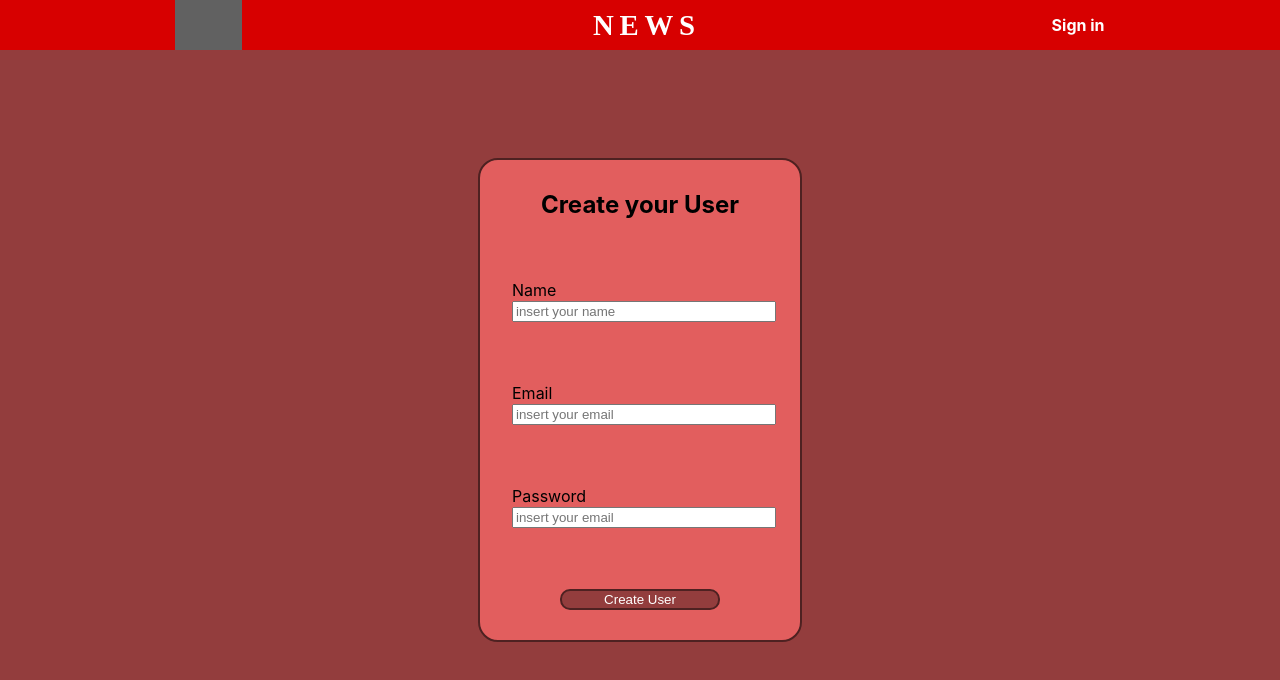
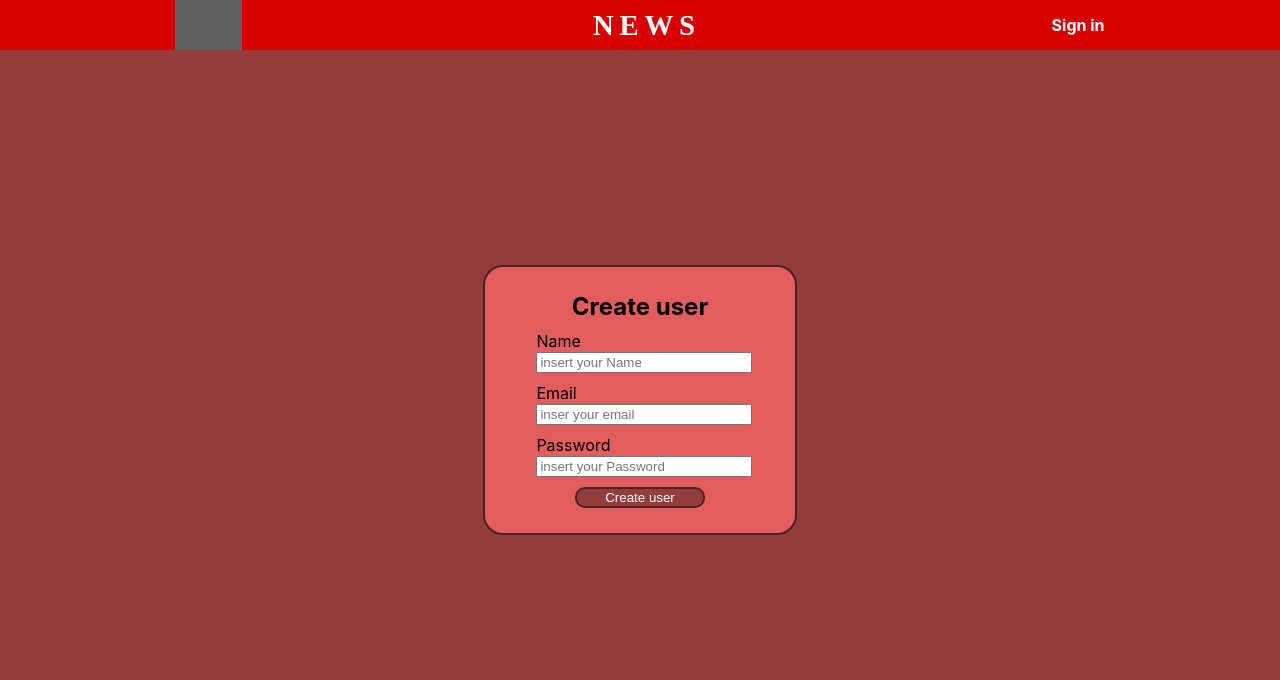
Before and after one commit to mauriciomartinez19/news-app, a React (Create React App) app in the folder frontend/: page /create-user in a window 1280 px wide. Shown: the top 680 px of the page. Built offline with nearby package versions, Linux system fonts and the light colour scheme; no server answers; grey boxes are pictures that could not be loaded.

Commit message:
Improve login page

```diff
--- /dev/null
+++ b/frontend/src/login/FormInput.js
@@ -0,0 +1,15 @@
+const FormInput = ({ formName, defaultValue, handleChange, placeholder, type }) => {
+    return (
+        <div className='create-user-input-box'>
+            <label className='create-user-input-name'>{formName}</label>
+            <input
+                className='create-user-input'
+                placeholder={placeholder}
+                defaultValue={defaultValue}
+                type={type}
+                onChange={e => handleChange(e.target.value)}></input>
+        </div>
+    )
+}
+
+export default FormInput
--- /dev/null
+++ b/frontend/src/login/FormPage.js
@@ -0,0 +1,36 @@
+import './create-user/createUser.css'
+import FormInput from './FormInput'
+
+const FormPage = ({ handleSubmit, title, formLabels, buttonTitle, secondButton }) => {
+
+    return (
+        <div className="create-user-page">
+            <div className='create-user-box'>
+                <form className="create-user-box-form" onSubmit={handleSubmit}>
+                    <h3 className='create-user-box-title'>{title}</h3>
+                    {formLabels.map(formLabel => {
+                        const { formName, placeholder, defaultValue, handleChange, type } = formLabel
+                        return (
+                            <FormInput
+                                formName={formName}
+                                placeholder={placeholder}
+                                defaultValue={defaultValue}
+                                handleChange={handleChange}
+                                type={type}
+                            />
+                        )
+                    })}
+
+                    <button className='create-user-btn'>{buttonTitle}</button>
+                </form>
+                {secondButton &&
+                    <a href={secondButton.href} className="create-new-user-btn-tag-a">
+                        <button className='create-new-user-btn'>{secondButton.buttonName}</button>
+                    </a>}
+
+            </div>
+        </div>
+    )
+}
+
+export default FormPage
--- a/frontend/src/login/create-user/create-user.js
+++ b/frontend/src/login/create-user/create-user.js
@@ -1,4 +1,5 @@
 import { useState } from 'react'
+import FormPage from '../FormPage'
 
 import './createUser.css'
 
@@ -24,36 +25,38 @@ const CreateUser = () => {
         console.log(data)
     }
 
-    return <>
-        <div className="create-user-page">
-            <form className='create-user-box' onSubmit={handleSubmit}>
-                <h3 className='create-user-box-title'>Create your User</h3>
-                <div className='create-user-input-box'>
-                    <label className='create-user-input-name'>Name</label>
-                    <input
-                        className='create-user-input'
-                        placeholder='insert your name'
-                        onChange={e => setName(e.target.value)}></input>
-                </div>
-                <div className='create-user-input-box'>
-                    <label className='create-user-input-name'>Email</label>
-                    <input
-                        className='create-user-input'
-                        placeholder='insert your email'
-                        type='email'
-                        onChange={e => setEmail(e.target.value)}></input>
-                </div>
-                <div className='create-user-input-box'>
-                    <label className='create-user-input-name'>Password</label>
-                    <input
-                        className='create-user-input'
-                        placeholder='insert your email'
-                        type='password'
-                        onChange={e => setPassword(e.target.value)}></input>
-                </div>
-                <button className='create-user-btn'>Create User</button>
-            </form>
-        </div>
-    </>
+    const formLabels =
+        [
+            {
+                formName: 'Name',
+                placeholder: 'insert your Name',
+                defaultValue: name,
+                handleChange: setName
+            },
+            {
+                formName: 'Email',
+                placeholder: 'inser your email',
+                defaultValue: email,
+                handleChange: setEmail,
+                type: 'email'
+            },
+            {
+                formName: 'Password',
+                placeholder: 'insert your Password',
+                defaultValue: password,
+                handleChange: setPassword,
+                type: 'password'
+            }
+
+        ]
+
+    return (
+        <FormPage
+            title='Create user'
+            handleSubmit={handleSubmit}
+            formLabels={formLabels}
+            buttonTitle='Create user'
+        />
+    )
 }
 export default CreateUser
--- a/frontend/src/login/create-user/createUser.css
+++ b/frontend/src/login/create-user/createUser.css
@@ -8,11 +8,11 @@
 }
 
 .create-user-box{
-    width: 25vw;
-    height: 60vh;
+    gap: 10px;
+    padding: 25px;
     display: flex;
     flex-direction: column;
-    justify-content: space-around;
+    justify-content: center;
     align-items: center;
     background-color: #e25e5e;
     border: solid 2px #4e2121;
@@ -48,7 +48,7 @@
     height: 60%;
     display: flex;
     flex-direction: column;
-    justify-content: space-around;
+    gap: 10px;
     align-items: center;
 }
 
--- a/frontend/src/login/index.js
+++ b/frontend/src/login/index.js
@@ -1,5 +1,5 @@
 import { useState } from "react"
-
+import FormPage from "./FormPage"
 
 const Login = () => {
     const [name, setName] = useState('')
@@ -11,7 +11,6 @@ const Login = () => {
             name: name,
             password: password
         }
-        console.log(mes)
         const response = await fetch('http://localhost:5000/api/users/login', {
             method: 'POST',
             headers: { 'Content-Type': 'application/json' },
@@ -28,34 +27,40 @@ const Login = () => {
         setPassword('')
     }
 
-    return <>
-        <div className="create-user-page">
-            <div className='create-user-box'>
-                <form className="create-user-box-form" onSubmit={handleSubmit}>
-                    <h3 className='create-user-box-title'>Create your User</h3>
-                    <div className='create-user-input-box'>
-                        <label className='create-user-input-name'>Name</label>
-                        <input
-                            className='create-user-input'
-                            placeholder='insert your name'
-                            onChange={e => setName(e.target.value)}></input>
-                    </div>
-                    <div className='create-user-input-box'>
-                        <label className='create-user-input-name'>Password</label>
-                        <input
-                            className='create-user-input'
-                            placeholder='insert your email'
-                            type='password'
-                            onChange={e => setPassword(e.target.value)}></input>
-                    </div>
-                    <button className='create-user-btn'>Log in</button>
-                </form>
-                <a href="/create-user" className="create-new-user-btn-tag-a">
-                    <button className='create-new-user-btn'>Create new User</button>
-                </a>
-            </div>
-        </div>
-    </>
+    const formLabels =
+        [
+            {
+                formName: 'Name',
+                placeholder: 'insert your Name',
+                defaultValue: name,
+                handleChange: setName
+            },
+            {
+                formName: 'Password',
+                placeholder: 'insert your Password',
+                defaultValue: password,
+                handleChange: setPassword,
+                type: 'password'
+            }
+
+        ]
+
+    const secondButton =
+    {
+        href: "/create-user",
+        buttonName: 'Create new user'
+    }
+
+
+    return (
+        <FormPage
+            title='LogIn'
+            handleSubmit={handleSubmit}
+            formLabels={formLabels}
+            buttonTitle='Log in'
+            secondButton={secondButton}
+        />
+    )
 }
 
 export default Login
--- a/frontend/src/newspage/new/comments/comments.css
+++ b/frontend/src/newspage/new/comments/comments.css
@@ -73,4 +73,9 @@
     border: solid rgb(58, 158, 224) 1px;
     color: rgb(58, 158, 224);
     font-weight: bold;
+    width: 60px;
 }
+
+.comments-reply-box{
+    margin-left: 100px;
+}
--- a/frontend/src/newspage/rightbanner/rightbanner.css
+++ b/frontend/src/newspage/rightbanner/rightbanner.css
@@ -7,6 +7,7 @@
     display: flex;
     flex-direction: column;
     justify-content: center;
+    z-index: -1;
 }
 
 .right-banner-top{
```
